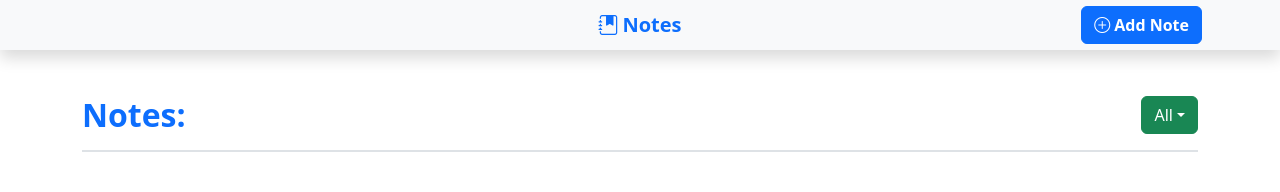
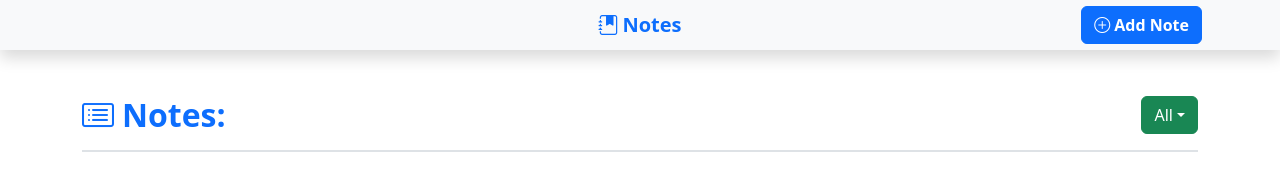
Before and after one commit to bassem620/Notes-App, a plain HTML site: page index.html in a window 1280 px wide. Shown: the top 192 px of the page. Drawn offline with nearby package versions, Linux system fonts and the light colour scheme.

Commit message:
icon added

```diff
--- a/index.html
+++ b/index.html
@@ -106,7 +106,7 @@
         <div class="container">
             <!-- Heading -->
             <div class="notes-heading d-flex justify-content-between border-bottom border-2 mb-4">
-                <h2 class="text-primary pb-2 fw-bold d-inline">Notes:</h2>
+                <h2 class="text-primary pb-2 fw-bold d-inline"><i class="bi bi-card-list pe-2"></i>Notes:</h2>
                 <div class="dropdown d-inline">
                     <button class="btn btn-success dropdown-toggle" type="button" data-bs-toggle="dropdown"
                         aria-expanded="false" id="categoryViewBtn">All</button>
```
